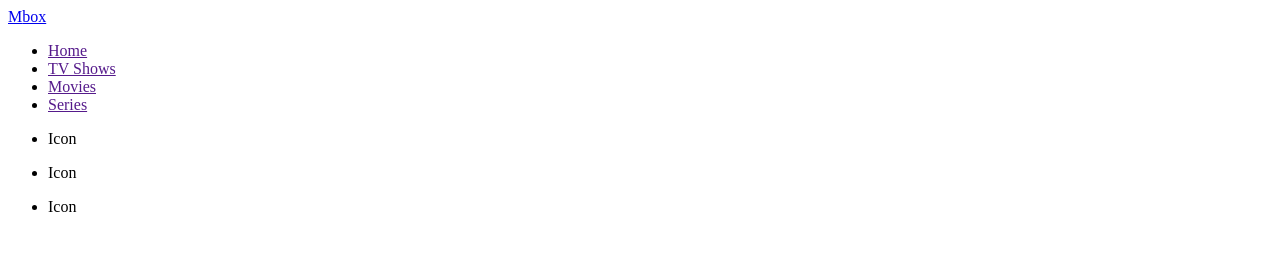
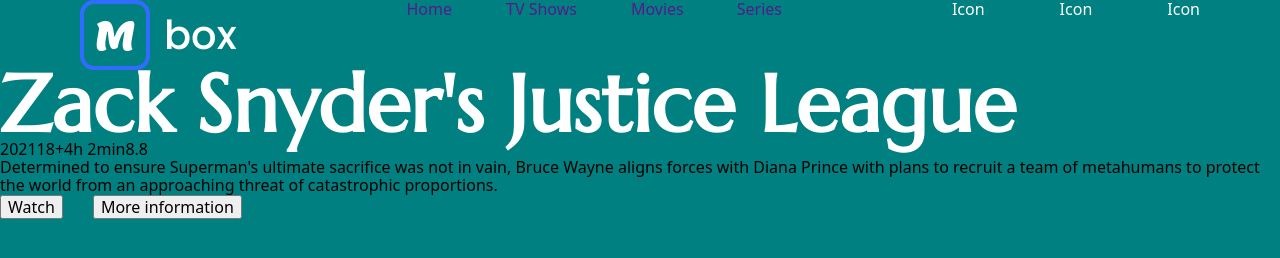
Before and after one commit to Lyadskyi/justice-league, a plain HTML site: page index.html in a window 1280 px wide. Drawn offline with nearby package versions, Linux system fonts and the light colour scheme.

Commit message:
Add hero-section

```diff
--- /dev/null
+++ b/css/styles.css
@@ -0,0 +1,114 @@
+/* Rules tages */
+
+h1,
+h2,
+h3,
+p {
+  margin: 0;
+  padding: 0;
+}
+
+ul,
+ol {
+  list-style: none;
+  margin: 0;
+  padding: 0;
+}
+
+a {
+  display: block;
+  text-decoration: none;
+}
+
+img {
+  display: block;
+}
+
+button {
+  cursor: pointer;
+}
+
+body {
+  background-color: teal;
+}
+
+/* Rules classes */
+
+.container {
+  max-width: 1440px;
+  margin: 0 auto;
+  padding-right: 80px;
+  padding-left: 80px;
+}
+
+.header-container {
+  display: flex;
+  justify-content: space-between;
+}
+
+/* Navigation */
+
+.header-nav-list {
+  display: flex;
+}
+
+.header-icon-list {
+  display: flex;
+  gap: 75px;
+  color: #fff;
+}
+
+.header-nav-list-item:not(:last-child) {
+  margin-right: 54px;
+}
+
+.header-nav-list-item:nth-child(3) {
+  margin-right: 53px;
+}
+
+/* Logotipe */
+
+.header-logo {
+  display: flex;
+  align-items: center;
+  font-family: Poppins;
+  font-size: 40px;
+  font-weight: 500;
+  color: #fff;
+}
+
+.header-logo-m {
+  display: flex;
+  justify-content: center;
+  align-items: center;
+  font-family: Lemon;
+  font-size: 40px;
+  margin-right: 14px;
+  color: #fff;
+  width: 70px;
+  height: 70px;
+  border-radius: 14px;
+  border: 4px solid #326cff;
+}
+
+/* Hero section */
+
+.hero-title {
+  font-family: Marcellus;
+  font-size: 80px;
+  line-height: 0.87;
+  color: #fff;
+}
+
+.hero-list {
+  display: flex;
+}
+
+.hero-list-desc {
+  display: flex;
+}
+
+.button-list {
+  display: flex;
+  gap: 30px;
+}
--- a/index.html
+++ b/index.html
@@ -3,10 +3,43 @@
   <head>
     <meta charset="UTF-8" />
     <meta name="viewport" content="width=device-width, initial-scale=1.0" />
+
+    <!-- Modern normalize -->
+
+    <link
+      rel="stylesheet"
+      href="https://cdnjs.cloudflare.com/ajax/libs/modern-normalize/2.0.0/modern-normalize.min.css"
+      integrity="sha512-4xo8blKMVCiXpTaLzQSLSw3KFOVPWhm/TRtuPVc4WG6kUgjH6J03IBuG7JZPkcWMxJ5huwaBpOpnwYElP/m6wg=="
+      crossorigin="anonymous"
+      referrerpolicy="no-referrer"
+    />
+
+    <!-- Google fonts -->
+
+    <link
+      rel="stylesheet"
+      href="https://cdnjs.cloudflare.com/ajax/libs/font-awesome/6.4.2/css/all.min.css"
+      integrity="sha512-z3gLpd7yknf1YoNbCzqRKc4qyor8gaKU1qmn+CShxbuBusANI9QpRohGBreCFkKxLhei6S9CQXFEbbKuqLg0DA=="
+      crossorigin="anonymous"
+      referrerpolicy="no-referrer"
+    />
+    <link rel="preconnect" href="https://fonts.googleapis.com" />
+    <link rel="preconnect" href="https://fonts.gstatic.com" crossorigin />
+    <link
+      href="https://fonts.googleapis.com/css2?family=Lemon&family=Marcellus&family=Mulish:wght@400;600;700;800&family=Poppins:wght@500&display=swap"
+      rel="stylesheet"
+    />
+
+    <!-- Our stylesheets -->
+
+    <link rel="stylesheet" href="./css/styles.css" />
     <title>TV Shows and Movies</title>
   </head>
   <body>
+    <!-- Navigation -->
+
     <header class="header">
+      <div class="container header-container">
         <a class="header-logo" href="./index.html">
           <span class="header-logo-m">M</span>box</a
         >
@@ -37,6 +70,34 @@
             <p class="header-icon-list-item-desc">Icon</p>
           </li>
         </ul>
+      </div>
     </header>
+    <section>
+      <h1 class="hero-title">Zack Snyder's Justice League</h1>
+      <ul class="hero-list">
+        <li>
+          <p>2021</p>
+        </li>
+        <li>
+          <p>18+</p>
+        </li>
+        <li>
+          <p>4h 2min</p>
+        </li>
+        <li>
+          <p>8.8</p>
+        </li>
+      </ul>
+      <p class="hero-list-desc">
+        Determined to ensure Superman's ultimate sacrifice was not in vain,
+        Bruce Wayne aligns forces with Diana Prince with plans to recruit a team
+        of metahumans to protect the world from an approaching threat of
+        catastrophic proportions.
+      </p>
+      <ul class="button-list">
+        <li><button type="button">Watch</button></li>
+        <li><button type="button">More information</button></li>
+      </ul>
+    </section>
   </body>
 </html>
```
Lines whose indentation alone changed are shown as unchanged.
